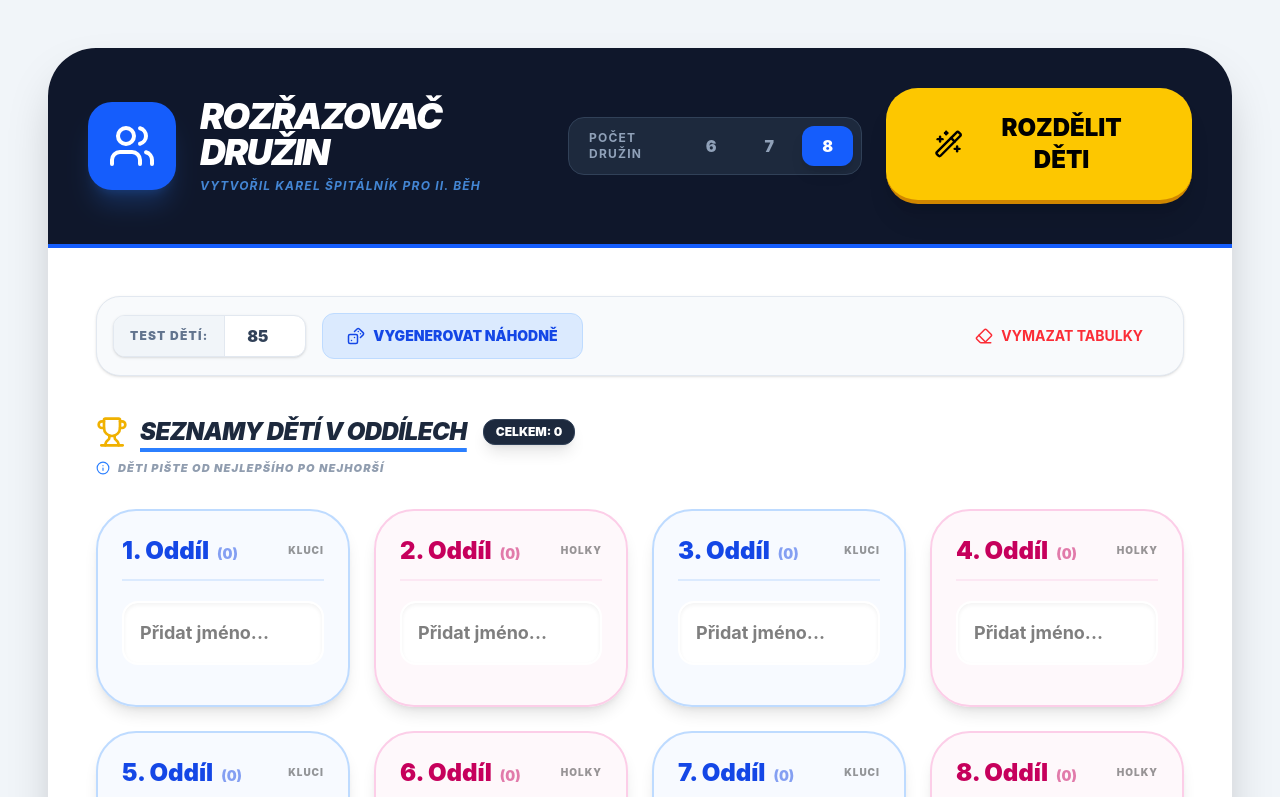
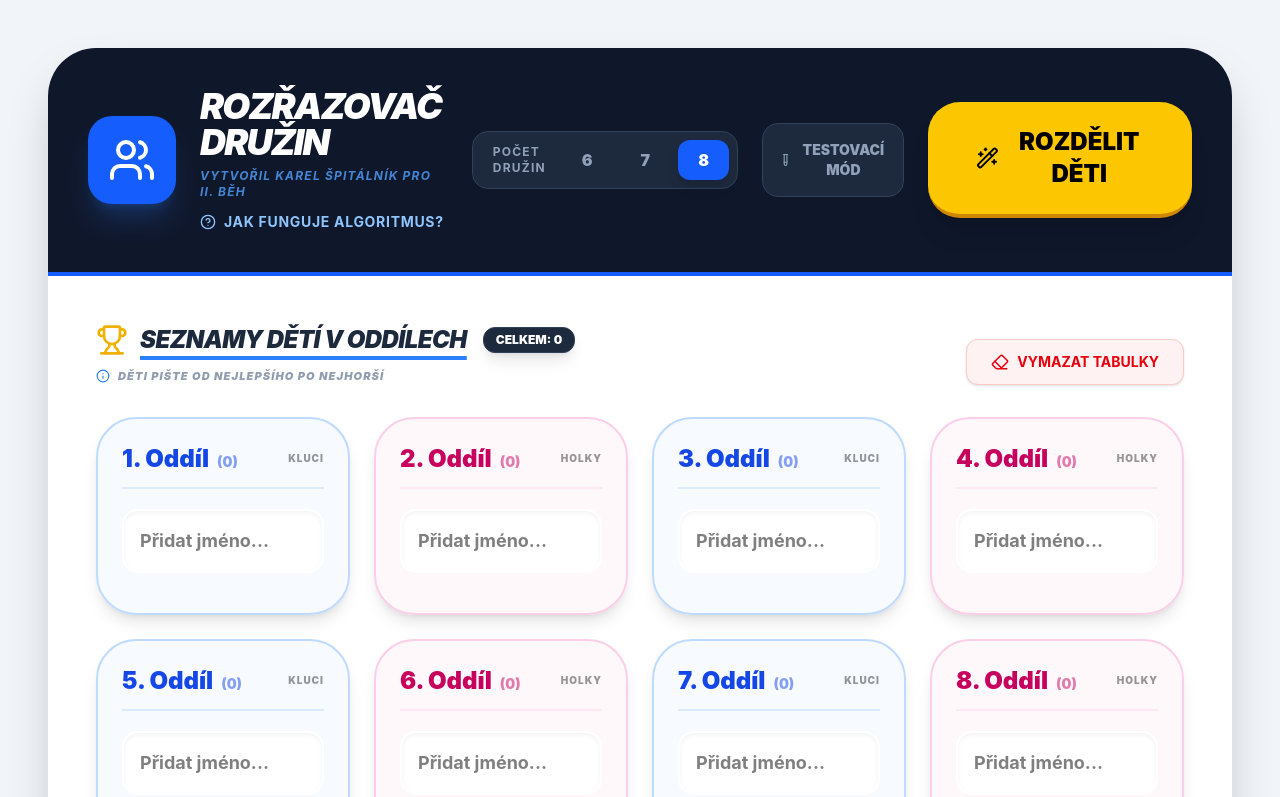
Before and after one commit to Mrtekbejby/RozdelovacTabor, a React (Vite) app: page / in a window 1280 px wide. Shown: the top 797 px of the page. Built offline with nearby package versions, Linux system fonts and the light colour scheme.

Commit message:
Přidán testovací režim, info na algoritmus a upraven algoritmus

```diff
--- a/src/App.jsx
+++ b/src/App.jsx
@@ -1,5 +1,5 @@
 import React, { useState, useEffect } from 'react';
-import { Users, Wand2, Printer, Trash2, Trophy, CheckCircle2, AlertTriangle, Dices, Eraser, Info } from 'lucide-react';
+import { Users, Wand2, Printer, Trash2, Trophy, CheckCircle2, AlertTriangle, Dices, Eraser, Info, X, HelpCircle, TestTube } from 'lucide-react';
 
 export default function App() {
   // 1. VÝCHOZÍ STRUKTURA ODDÍLŮ
@@ -32,9 +32,11 @@ export default function App() {
   const [showModal, setShowModal] = useState(false);
   const [showClearModal, setShowClearModal] = useState(false);
   const [showEmptyWarningModal, setShowEmptyWarningModal] = useState(false);
+  const [showInfoModal, setShowInfoModal] = useState(false);
   const [pocetTestovacichDeti, setPocetTestovacichDeti] = useState(85);
+  const [isTestMode, setIsTestMode] = useState(false);
 
-  // POMOCNÝ VÝPOČET CELKOVÉHO POČTU DĚTÍ - automaticky se aktualizuje při změně state
+  // POMOCNÝ VÝPOČET CELKOVÉHO POČTU DĚTÍ
   const celkemDetiVSeznamech = oddily.reduce((sum, o) => sum + o.deti.length, 0);
 
   // 3. AUTOMATICKÉ UKLÁDÁNÍ PŘI KAŽDÉ ZMĚNĚ
@@ -110,20 +112,29 @@ export default function App() {
 
   const generovatDruziny = () => {
     const noveDruziny = Array.from({ length: pocetDruzin }, () => []);
+
+    // 1. ZÁKLADNÍ ROZDĚLENÍ: TAHOUNI, PÁRY A ROTACE
     oddily.forEach((oddil, oIdx) => {
       const deti = [...oddil.deti];
       const N = deti.length;
       if (N === 0) return;
+
       let chunks = [];
       let pocetParu = N - pocetDruzin;
       let pocetSingles = pocetDruzin - pocetParu;
+
       if (pocetParu < 0) { pocetParu = 0; pocetSingles = N; }
       if (pocetSingles < 0) { pocetSingles = 0; pocetParu = pocetDruzin; }
+
       let aktualniIndex = 0;
+
+      // A) Tahouni - jdou do pole první, takže je dostanou první družiny v rotaci
       for (let i = 0; i < pocetSingles; i++) {
         chunks.push([{ jmeno: deti[aktualniIndex], oddil: oddil.id, rank: aktualniIndex + 1, pohlavi: oddil.pohlavi }]);
         aktualniIndex++;
       }
+
+      // B) Zrcadlové páry
       let left = aktualniIndex;
       let right = N - 1;
       for (let i = 0; i < pocetParu && left < right; i++) {
@@ -134,23 +145,125 @@ export default function App() {
         left++;
         right--;
       }
+
+      // C) Zbytky pro obří oddíly (např. oddíl má 20 dětí pro 8 družin)
       while (left <= right) {
         chunks[left % pocetDruzin].push({ jmeno: deti[left], oddil: oddil.id, rank: left + 1, pohlavi: oddil.pohlavi });
         left++;
       }
+
+      // D) Doplnění prázdných balíčků, aby rotace nepadla
       while (chunks.length < pocetDruzin) {
         chunks.push([]);
       }
+
+      // E) Distribuce - přesná rotace (Snake draft). Tahouni tak přistanou na startovních pozicích.
       chunks.forEach((chunk, cIdx) => {
         const dIdx = (cIdx + oIdx) % pocetDruzin;
         chunk.forEach(dite => noveDruziny[dIdx].push(dite));
       });
     });
+
+    // 2. CHYTRÝ BALANCER: Dorovnání počtů napříč družinami
+    // Pokud po Snake Draftu mají některé družiny o 2 a více dětí navíc,
+    // přesuneme jeden "Pár" za "Singla" mezi přeplněnou a prázdnou družinou.
+    let isBalanced = false;
+    let loopCounter = 0; // pojistka
+
+    while (!isBalanced && loopCounter < 100) {
+      loopCounter++;
+      let maxLen = -1; let minLen = 9999;
+      let maxIdx = -1; let minIdx = -1;
+
+      // Hledání extrémů
+      noveDruziny.forEach((druzina, idx) => {
+        if (druzina.length > maxLen) { maxLen = druzina.length; maxIdx = idx; }
+        if (druzina.length < minLen) { minLen = druzina.length; minIdx = idx; }
+      });
+
+      // Pokud je rozdíl maximálně 1, máme hotovo!
+      if (maxLen - minLen <= 1) {
+        isBalanced = true;
+        break;
+      }
+
+      // Potřebujeme zmenšit maxIdx a zvětšit minIdx
+      let swapMade = false;
+
+      for (let oddilId = 1; oddilId <= 8; oddilId++) {
+        // Zjistíme, kolik dětí z daného oddílu mají obě tyto družiny
+        const maxDruzinaDeti = noveDruziny[maxIdx].filter(d => d.oddil === oddilId);
+        const minDruzinaDeti = noveDruziny[minIdx].filter(d => d.oddil === oddilId);
+
+        // Pokud má velká družina z tohoto oddílu víc dětí (dostala Pár a malá dostala Tahouna/Nic)
+        if (maxDruzinaDeti.length > minDruzinaDeti.length) {
+          // Vyndáme tyto děti z obou družin
+          noveDruziny[maxIdx] = noveDruziny[maxIdx].filter(d => d.oddil !== oddilId);
+          noveDruziny[minIdx] = noveDruziny[minIdx].filter(d => d.oddil !== oddilId);
+
+          // Prohodíme jejich balíčky. Velká tak získá méně dětí, malá více.
+          maxDruzinaDeti.forEach(d => noveDruziny[minIdx].push(d));
+          minDruzinaDeti.forEach(d => noveDruziny[maxIdx].push(d));
+
+          swapMade = true;
+          break; // udělali jsme krok ke srovnání, jdeme hodnotit znovu
+        }
+      }
+
+      // Extrémní záchranná brzda, pokud by oddíly nešly spravedlivě prohodit
+      if (!swapMade) {
+        const diteKPresunu = noveDruziny[maxIdx].pop();
+        if (diteKPresunu) noveDruziny[minIdx].push(diteKPresunu);
+      }
+    }
+
     setVysledneDruziny(noveDruziny);
   };
 
   return (
     <div className="min-h-screen bg-slate-100 p-4 sm:p-6 md:p-12 font-sans print:bg-white print:p-0 relative">
+      {/* INFO MODÁLNÍ OKNO - JAK TO FUNGUJE */}
+      {showInfoModal && (
+        <div className="fixed inset-0 z-50 flex items-center justify-center p-4 print:hidden">
+          <div className="absolute inset-0 bg-slate-900/60 backdrop-blur-sm" onClick={() => setShowInfoModal(false)}></div>
+          <div className="bg-white rounded-[2.5rem] p-6 sm:p-8 max-w-3xl w-full relative shadow-2xl animate-in fade-in zoom-in duration-200 max-h-[90vh] overflow-y-auto custom-scrollbar">
+            <button onClick={() => setShowInfoModal(false)} className="absolute top-6 right-6 p-2 text-slate-400 hover:text-slate-700 hover:bg-slate-100 rounded-full transition-colors">
+              <X size={24} />
+            </button>
+            <div className="flex items-center gap-4 mb-6 text-blue-600">
+              <div className="bg-blue-100 p-3 sm:p-4 rounded-2xl"><HelpCircle size={32} /></div>
+              <h3 className="text-2xl sm:text-3xl font-black uppercase italic tracking-tight text-slate-800">Jak to funguje?</h3>
+            </div>
+            <div className="space-y-5 text-slate-600 text-sm sm:text-base leading-relaxed">
+              <p className="font-bold text-slate-800">Tato aplikace neslouží jen k náhodnému zamíchání dětí. Na pozadí běží komplexní matematický algoritmus, který zaručuje absolutní spravedlnost, rovnoměrné rozložení sil a zajišťuje, že žádná družina nebude oproti ostatním ve výhodě.</p>
+
+              <ul className="space-y-4">
+                <li><strong className="text-slate-800 text-lg">1. Vstupní data a Ranky</strong><br/>Děti jsou v každém oddílu seřazeny podle výkonnosti (Ranku). Rank #1 je nejlepší a nejschopnější dítě, Rank #N je fyzicky či dovednostně nejslabší.</li>
+
+                <li><strong className="text-slate-800 text-lg">2. Logika Tahounů (Kdo jde sám)</strong><br/>Z oddílu vybere algoritmus ty úplně nejlepší (Rank #1, #2...) a pošle je do týmu samotné jako zástupce, protože jsou dostatečně silní, aby tým podrželi.</li>
+
+                <li><strong className="text-slate-800 text-lg">3. Zrcadlové párování (Teorie 1+12)</strong><br/>Slabší děti algoritmus nikdy nepošle do družiny samotné. Spojí nejlepšího ze zbývajících s úplně nejhorším (např. Rank #5 + Rank #10). Tím vzniknou dvojice, které mají v součtu vždy naprosto stejnou sílu.</li>
+
+                <li><strong className="text-slate-800 text-lg">4. Rotační distribuce (Snake draft)</strong><br/>Balíčky se rozdávají rotačně. Aby například Žlutá družina nedostala nejlepší dítě (Rank #1) z prvního i druhého oddílu, startovní pozice pro rozdávání se u dalšího oddílu posune na další družinu (Zelenou).</li>
+
+                <li><strong className="text-slate-800 text-lg">5. Garantované zastoupení a extrémy</strong><br/>Algoritmus garantuje, že v každé družině je minimálně jeden zástupce z každého oddílu. Pokud je dětí nepravidelný počet, inteligentně je rozdělí tak, že rozdíl v počtu dětí mezi jakýmikoliv týmy je vždy maximálně 1.</li>
+              </ul>
+
+              <div className="mt-6 bg-blue-50 p-5 rounded-2xl border border-blue-100">
+                <h4 className="font-black text-blue-900 mb-2 uppercase tracking-wider text-sm">Výsledek na finální kartě družiny:</h4>
+                <ul className="list-disc pl-5 space-y-1 text-blue-800 text-sm">
+                  <li>Počet kluků a holek je vyrovnaný.</li>
+                  <li>Zastoupení věkových oddílů pokrývá celé spektrum.</li>
+                  <li>Součet "Ranků" (pořadí) dětí je napříč všemi družinami téměř totožný, takže týmy jsou absolutně vyrovnané na celotáborovou hru.</li>
+                </ul>
+              </div>
+            </div>
+            <div className="mt-8 flex justify-end">
+              <button onClick={() => setShowInfoModal(false)} className="bg-slate-900 text-white px-8 py-4 rounded-2xl font-black hover:bg-slate-700 active:scale-95 transition-all shadow-xl uppercase w-full sm:w-auto">Rozumím</button>
+            </div>
+          </div>
+        </div>
+      )}
 
       {/* MODÁLNÍ OKNA */}
       {showEmptyWarningModal && (
@@ -219,6 +332,9 @@ export default function App() {
               <p className="text-blue-400 font-bold uppercase tracking-widest text-[10px] sm:text-xs mt-2 opacity-80 italic">
                 vytvořil Karel Špitálník pro II. Běh
               </p>
+              <button onClick={() => setShowInfoModal(true)} className="mt-3 flex items-center gap-2 text-blue-300 hover:text-white text-xs sm:text-sm font-bold uppercase tracking-wider transition-colors">
+                <HelpCircle size={16} /> Jak funguje algoritmus?
+              </button>
             </div>
           </div>
 
@@ -231,26 +347,35 @@ export default function App() {
                 ))}
               </div>
             </div>
+            {/* TLAČÍTKO PRO TESTOVACÍ MÓD (TOGGLE) */}
+            <button
+              onClick={() => setIsTestMode(!isTestMode)}
+              className={`p-3 sm:p-4 rounded-xl sm:rounded-2xl flex items-center justify-center gap-2 font-black uppercase text-xs sm:text-sm transition-all border ${isTestMode ? 'bg-indigo-600 text-white border-indigo-500 shadow-inner' : 'bg-slate-800 text-slate-400 border-slate-700 hover:bg-slate-700'}`}
+              title="Přepnout zobrazení nástrojů pro testování"
+            >
+              <TestTube size={18} />
+              <span className="hidden sm:inline">{isTestMode ? 'Vypnout Test Mód' : 'Testovací Mód'}</span>
+            </button>
             <button onClick={handleRozdelitClick} className="bg-yellow-400 text-black px-6 sm:px-12 py-4 sm:py-6 rounded-xl sm:rounded-[2rem] font-black hover:scale-105 active:scale-95 transition-all shadow-xl uppercase text-lg sm:text-2xl flex items-center justify-center gap-3 sm:gap-4 border-b-4 border-yellow-600 w-full sm:w-auto"><Wand2 className="w-6 h-6 sm:w-8 sm:h-8" /> Rozdělit děti</button>
           </div>
         </div>
 
         <div className="p-4 sm:p-8 md:p-12">
-          {/* KONTROLNÍ PANEL */}
-          <div className="bg-slate-50 p-4 rounded-2xl sm:rounded-3xl border border-slate-200 mb-8 sm:mb-10 print:hidden flex flex-col md:flex-row items-stretch md:items-center justify-between gap-4 shadow-sm">
-            <div className="flex flex-col sm:flex-row items-stretch sm:items-center gap-4">
-              <div className="flex items-center bg-white border border-slate-200 rounded-xl overflow-hidden shadow-sm">
-                <span className="bg-slate-100 px-3 sm:px-4 py-3 text-[10px] sm:text-xs font-black text-slate-500 uppercase tracking-widest border-r border-slate-200 whitespace-nowrap">Test dětí:</span>
-                <input type="number" value={pocetTestovacichDeti} onChange={(e) => setPocetTestovacichDeti(Number(e.target.value))} className="w-full sm:w-20 p-2 text-center font-black text-slate-700 outline-none" />
+          {/* KONTROLNÍ PANEL - ZOBRAZÍ SE JEN KDYŽ JE ZAPNUTÝ TEST MODE */}
+          {isTestMode && (
+            <div className="bg-indigo-50/50 p-4 rounded-2xl sm:rounded-3xl border border-indigo-100 mb-8 sm:mb-10 print:hidden flex flex-col sm:flex-row items-stretch sm:items-center gap-4 shadow-inner animate-in slide-in-from-top-4 fade-in duration-300 w-fit">
+              <div className="flex items-center bg-white border border-indigo-200 rounded-xl overflow-hidden shadow-sm">
+                <span className="bg-indigo-50 px-3 sm:px-4 py-3 text-[10px] sm:text-xs font-black text-indigo-600 uppercase tracking-widest border-r border-indigo-200 whitespace-nowrap">Test dětí:</span>
+                <input type="number" value={pocetTestovacichDeti} onChange={(e) => setPocetTestovacichDeti(Number(e.target.value))} className="w-full sm:w-20 p-2 text-center font-black text-indigo-900 outline-none" />
               </div>
-              <button onClick={vygenerovatData} className="bg-blue-100 text-blue-700 border border-blue-200 px-4 sm:px-6 py-3 rounded-xl font-black text-[10px] sm:text-sm hover:bg-blue-200 transition-all uppercase flex items-center justify-center gap-2"><Dices size={16} className="sm:w-[18px] sm:h-[18px]"/> Vygenerovat náhodně</button>
+              <button onClick={vygenerovatData} className="bg-indigo-600 text-white border border-indigo-500 px-4 sm:px-6 py-3 rounded-xl font-black text-[10px] sm:text-sm hover:bg-indigo-700 shadow-md transition-all uppercase flex items-center justify-center gap-2"><Dices size={16} className="sm:w-[18px] sm:h-[18px]"/> Vygenerovat náhodně</button>
             </div>
-            <button onClick={() => setShowClearModal(true)} className="text-red-500 font-bold px-4 sm:px-6 py-3 rounded-xl hover:bg-red-50 transition-all uppercase flex items-center justify-center gap-2 text-[10px] sm:text-sm"><Eraser size={16} className="sm:w-[18px] sm:h-[18px]"/> Vymazat tabulky</button>
-          </div>
+          )}
 
-          {/* EDITOR ODDÍLŮ - SOUČET CELKEM A PERMANENTNÍ NÁPOVĚDA */}
+          {/* EDITOR ODDÍLŮ - SOUČET CELKEM, INFO A TLAČÍTKO VYMAZAT VŠE */}
           <div className="mb-12 sm:mb-16 print:hidden">
-            <div className="mb-6 sm:mb-8 flex flex-col items-start">
+            <div className="mb-6 sm:mb-8 flex flex-col md:flex-row md:items-end justify-between gap-4">
+              <div className="flex flex-col items-start">
                 <div className="flex flex-wrap items-center gap-3 sm:gap-4">
                   <h2 className="text-xl sm:text-2xl font-black text-slate-800 uppercase flex items-center gap-2 sm:gap-3 italic tracking-tight underline decoration-blue-500 decoration-4 underline-offset-8">
                     <Trophy className="text-yellow-500 w-6 h-6 sm:w-8 sm:h-8" /> Seznamy dětí v oddílech
@@ -265,6 +390,12 @@ export default function App() {
                    <Info size={12} className="sm:w-3.5 sm:h-3.5 text-blue-500" />
                    <span className="text-[9px] sm:text-[11px] font-black uppercase tracking-widest italic opacity-70">Děti pište od nejlepšího po nejhorší</span>
                 </div>
+              </div>
+
+              {/* TLAČÍTKO VYMAZAT VŽDY VIDITELNÉ U ODDÍLŮ */}
+              <button onClick={() => setShowClearModal(true)} className="text-red-600 bg-red-50 border border-red-200 font-bold px-4 sm:px-6 py-3 rounded-xl hover:bg-red-100 transition-all uppercase flex items-center justify-center gap-2 text-[10px] sm:text-sm w-full md:w-auto shadow-sm">
+                <Eraser size={16} className="sm:w-[18px] sm:h-[18px]"/> Vymazat tabulky
+              </button>
             </div>
 
             <div className="grid grid-cols-1 md:grid-cols-2 lg:grid-cols-4 gap-4 sm:gap-6">
```
Lines whose indentation alone changed are shown as unchanged.
